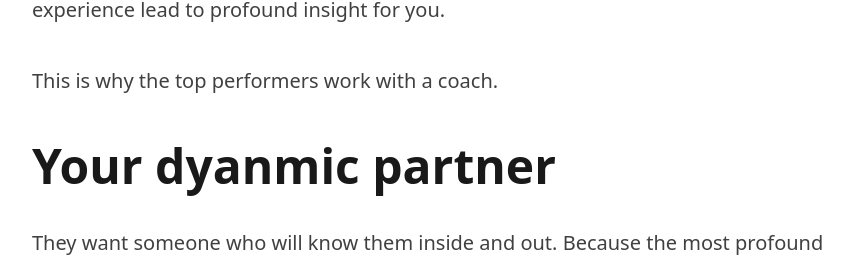
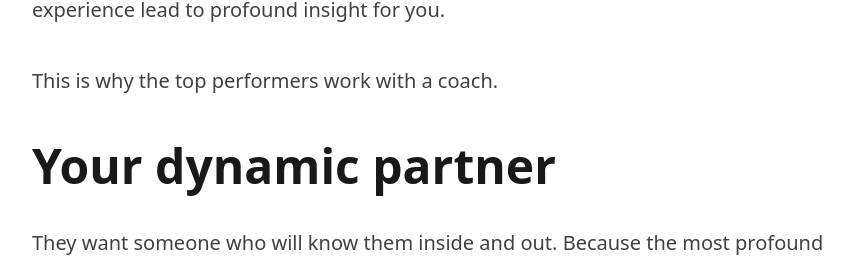
Before and after one commit to JeredOdegard/personal-site, a Next.js app: page /coaching in a window 1280 px wide. Shown: the part 4050-4307 px from the top of the page, without its empty margins (204-1070 px from the left). Built offline with nearby package versions, Linux system fonts and the light colour scheme.

Commit message:
Fixed 'dyanamic' typo.

```diff
--- a/pages/coaching.js
+++ b/pages/coaching.js
@@ -137,7 +137,7 @@ export default function Coaching() {
         <div className="col-span-full lg:col-span-8">
           <p className="text-xl text-black text-opacity-75 mb-10 leading-relaxed">Maybe someone with more experience will help? If you’re lucky, you have a mentor. This is someone who is further along in their career or life than you who can share their personal experience. But if you’re reading this, chances are that didn’t work either. Mentors are an excellent resource for learning from someone else’s experience. This is useful when you’re building a hard skill and want an example of how it can be done well. But this isn’t helpful when you’re not sure what you need to improve or what you want in the first place. And very rarely does someone else’s experience lead to profound insight for you.</p>
           <p className="text-xl text-black text-opacity-75 mb-10 leading-normal">This is why the top performers work with a coach.</p>
-          <h1 className="text-black text-5xl md:max-w-screen-sm font-bold mb-8 text-opacity-90 mt-10 leading-tight">Your dyanmic partner</h1>
+          <h1 className="text-black text-5xl md:max-w-screen-sm font-bold mb-8 text-opacity-90 mt-10 leading-tight">Your dynamic partner</h1>
           <p className="text-xl text-black text-opacity-75 mb-10 leading-normal">They want someone who will know them inside and out. Because the most profound insight comes not from advice but from thoughtful questions. And this is what I do extremely well as a coach: I ask really good questions. I ask questions because that’s how we’ll uncover the answers nobody else has been able to provide. The truth is, you have the right answers already locked inside. You just need someone who understands you and asks the right questions.</p>
           <p className="text-xl text-black text-opacity-75 mb-10 leading-normal">I do this to move you towards realization and to increase action. This translates to new heights in your performance. That is my focus as your coach. We accomplish this in several additional ways. For example, I reveal your unique strengths, recurring patterns, and blindspots and give you the tools to work with them. This increases your overall self-awareness and allows you to make better decisions with a richer set of data. I’m also an experienced thought partner. I create an environment where the best learning occurs. To me, the best learning occurs with a combination of trust, playfulness, and focus.</p>
           <p className="text-xl text-black text-opacity-75 mb-10 leading-normal"><span className="font-bold">Trust:</span> In order to move the conversation from the mundane to the meaningful, from the surface to the core, there must be a high level of trust. The coaching conversation is safe, supportive and without judgment.</p>
```
